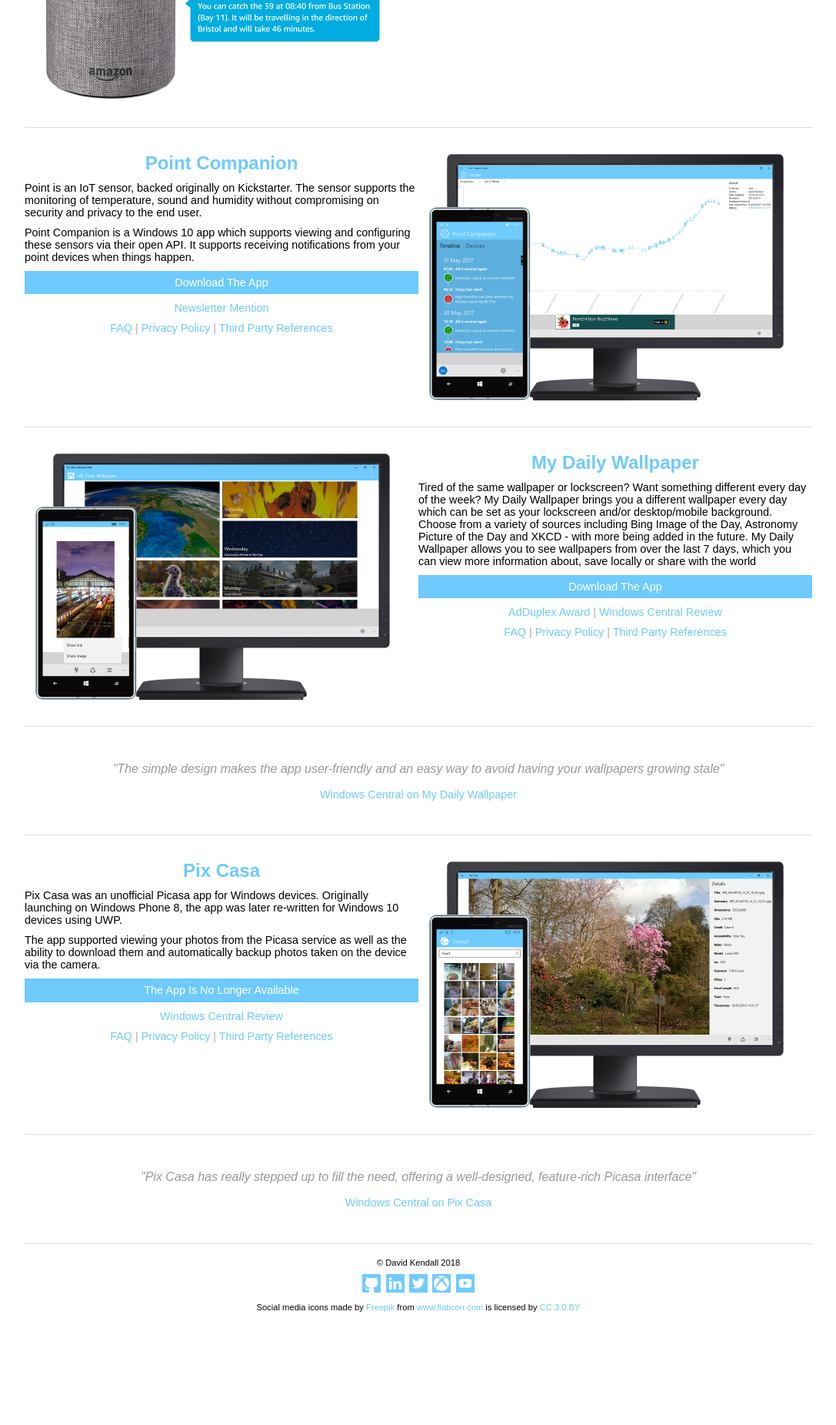
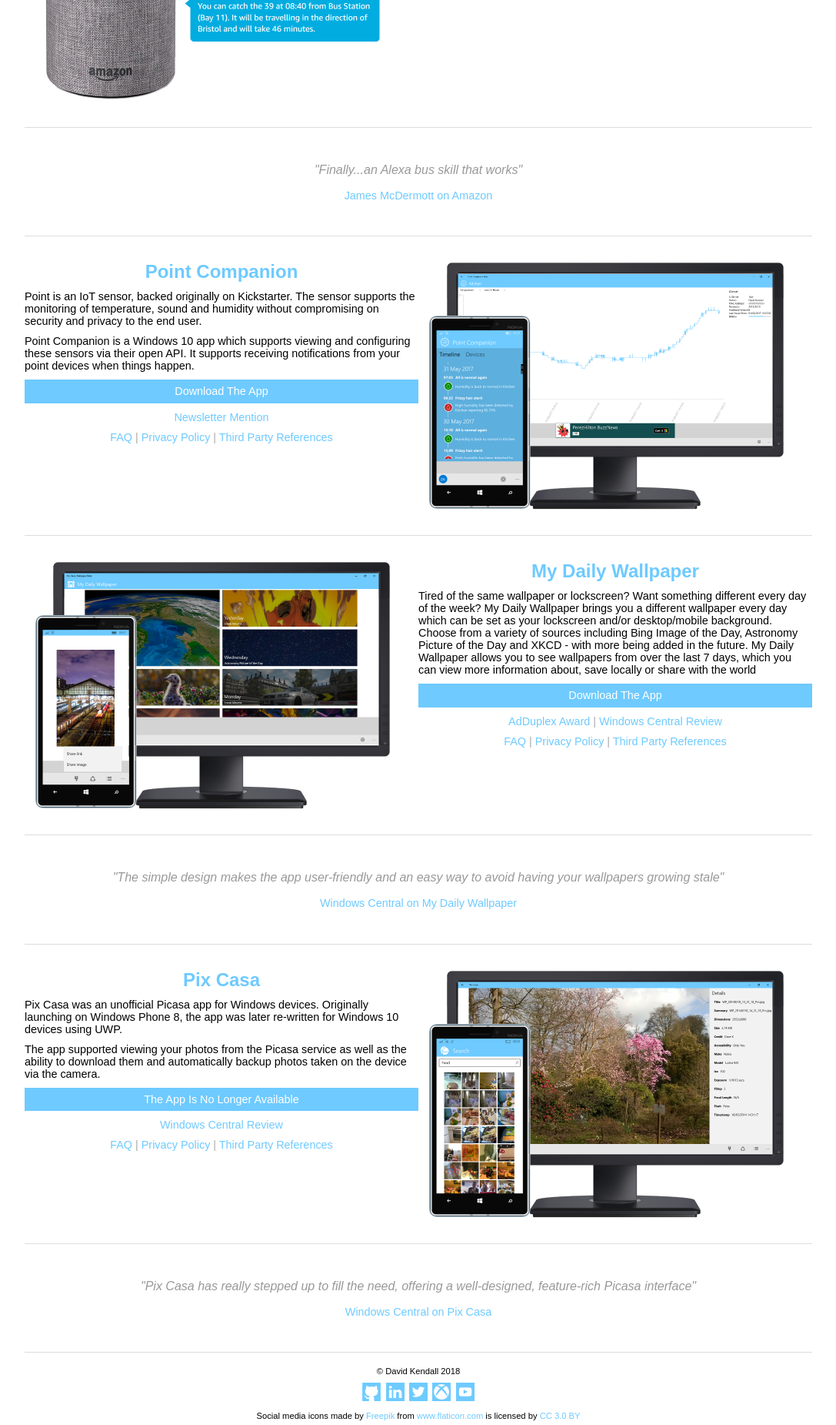
Before and after one commit to BottlecapDave/Portfolio-Website, a PHP site: page /projects in a window 1280 px wide. Shown: the part 424-2275 px from the top of the page at 77% size, without its empty margins (96-1183 px from the left). Before the commit the page ends 2128 px from the top, so only its background shows below. Run offline with PHP 8.4, Linux system fonts and the light colour scheme.

Commit message:
Updated projects to include review for bus timetable

```diff
--- a/projects/index.php
+++ b/projects/index.php
@@ -47,6 +47,10 @@
 					<p class="product-download"><a href="https://www.amazon.co.uk/David-Kendall-Bus-Timetable/dp/B078JV2JGN/ref=cm_cr_arp_d_product_top?ie=UTF8" title="Enable the skill on you Amazon Alexa device">Enable The Skill</a></p>
 					<p class="external-links"><a href="../products/bustimetable/app-resources/privacypolicy/index.html" title="View the privacy policy for Bus Timetable">Privacy Policy</a> | <a href="../products/bustimetable/app-resources/termsofservice/index.html" title="View the terms of use for Bus Timetable">Terms of Use</a></p>
 				</div>
+			</div>
+			<div class="product-review">
+				<p class="product-review-quote">"Finally...an Alexa bus skill that works"</p>
+				<p class="product-review-source"><a href="https://www.amazon.co.uk/gp/customer-reviews/R1H9NVV1HJFR6Q/ref=cm_cr_arp_d_rvw_ttl?ie=UTF8&ASIN=B078JV2JGN" title="View the user review on Amazon">James McDermott on Amazon</a></p>
 			</div>
 			<div class="product-wrapper">
 				<div class="product-info">
```
